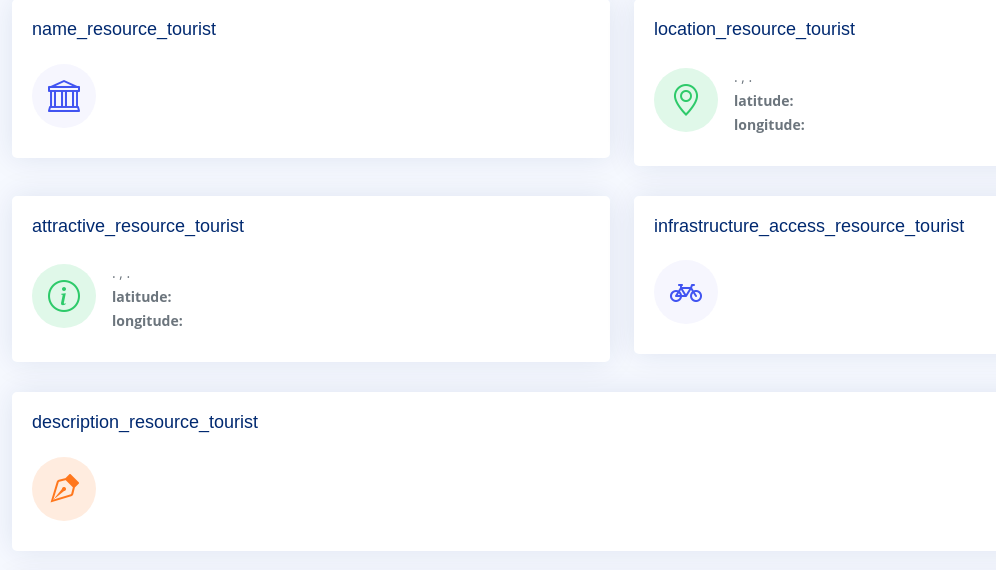
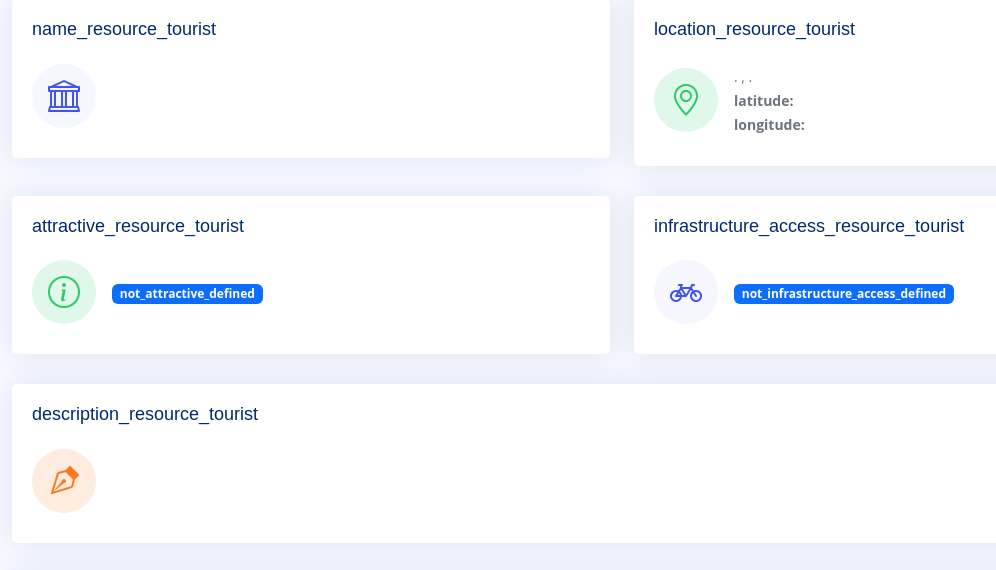
Before and after one commit to vasha54/sran-0tsw, a Django app: template template/details/resource_tourist.html in a window 1280 px wide. Shown: the part 81-651 px from the top of the page, without its empty margins (18-1014 px from the left). Run offline with Django 4.2, Linux system fonts and the light colour scheme; the template is opened without the code that fills it, so the values that code supplies are empty; some libraries are stand-ins or nearby versions.

Commit message:
Subiendo visualizacion de los atractivos y infrastesturas de acceso en la vista web de los recursos turisitico

```diff
--- a/template/details/resource_tourist.html
+++ b/template/details/resource_tourist.html
@@ -28,9 +28,7 @@
                     </div>
                     <div class="ps-3">
                       <h6>{% trans resource.name %}</h6>
-                      {% for att in attractions %}
-                        <span class="badge bg-primary">{% trans att.idTouristAttraction.name %}</span>
-                      {% endfor %}
+
 
 
                     </div>
@@ -72,8 +70,12 @@
                       <i class="bi bi-info-circle"></i>
                     </div>
                     <div class="ps-3">
-                      <span class="text-muted small pt-2">{% trans  resource.address %}. {% trans  resource.idMunicipality.name %}, {% trans  resource.idMunicipality.idProvince.name %}.</span><br>
-                      <span class="text-muted small pt-2"><span class="fw-bold">{%trans 'latitude' %}:</span> {{resource.geoLocLat|floatformat:"13"}} <br><span class="fw-bold">{% trans  'longitude' %}:</span> {{resource.geoLocLon|floatformat:"13"}}</span>
+                      {% for att in attractions %}
+                        <span class="badge bg-primary"> <i class="bi bi-star-fill"></i> {% trans att.idTouristAttraction.name %}</span>
+                      {% empty %}
+                        <span class="badge bg-primary"> {% trans 'not_attractive_defined' %}</span>
+
+                      {% endfor %}
                     </div>
                   </div>
                 </div>
@@ -96,6 +98,9 @@
                     <div class="ps-3">
                       {% for structure in infraestructures %}
                         <span class="badge bg-primary">{% trans structure.idInfrastructureAccess.name %}</span>
+                      {% empty %}
+                        <span class="badge bg-primary"> {% trans 'not_infrastructure_access_defined' %}</span>
+
                       {% endfor %}
 
                     </div>
```
Also changed, not shown: db.sqlite3, locale/en/LC_MESSAGES/django.po, locale/es/LC_MESSAGES/django.po, locale/fr/LC_MESSAGES/django.po, locale/ru/LC_MESSAGES/django.po, 1 other file.
